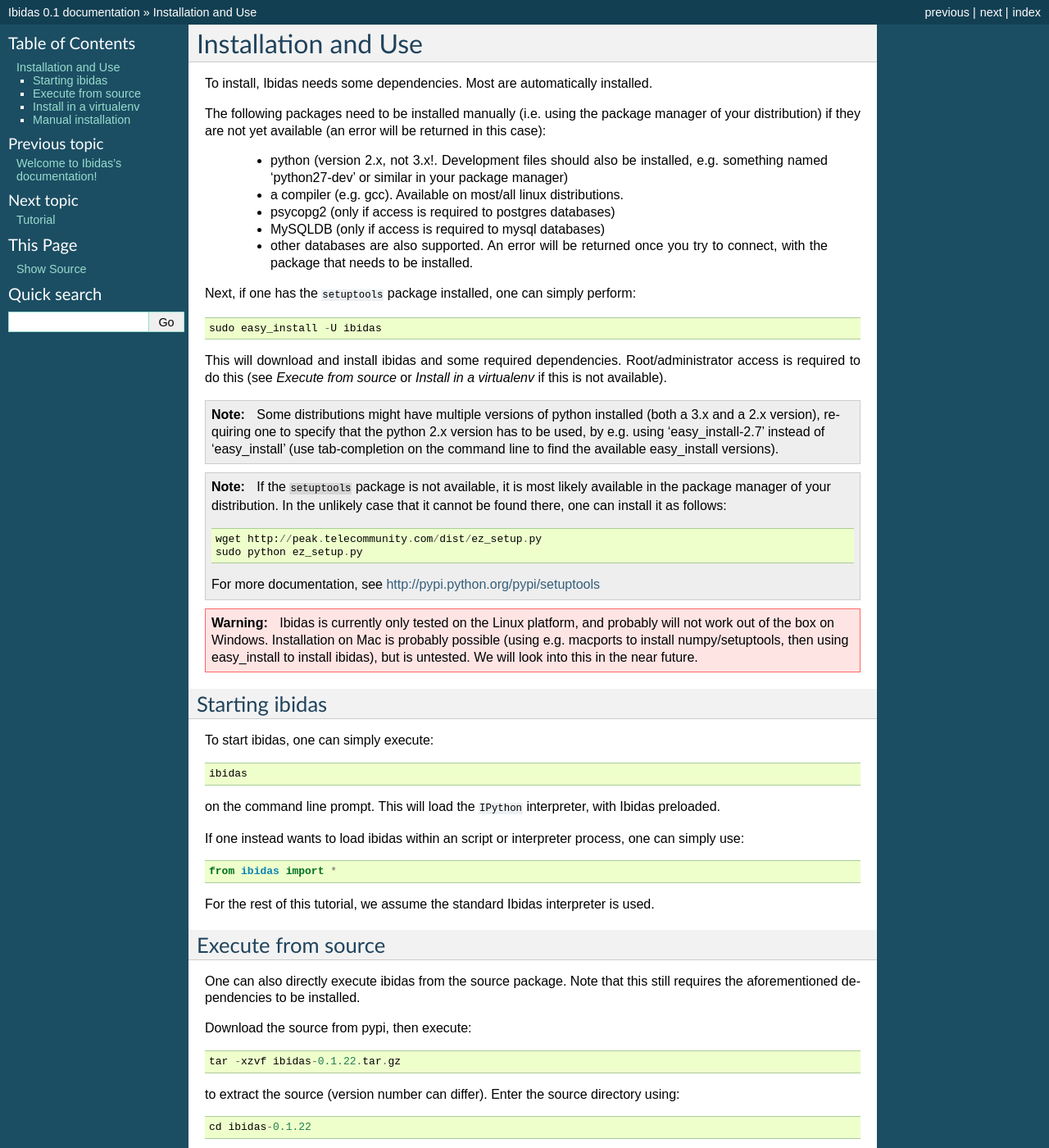
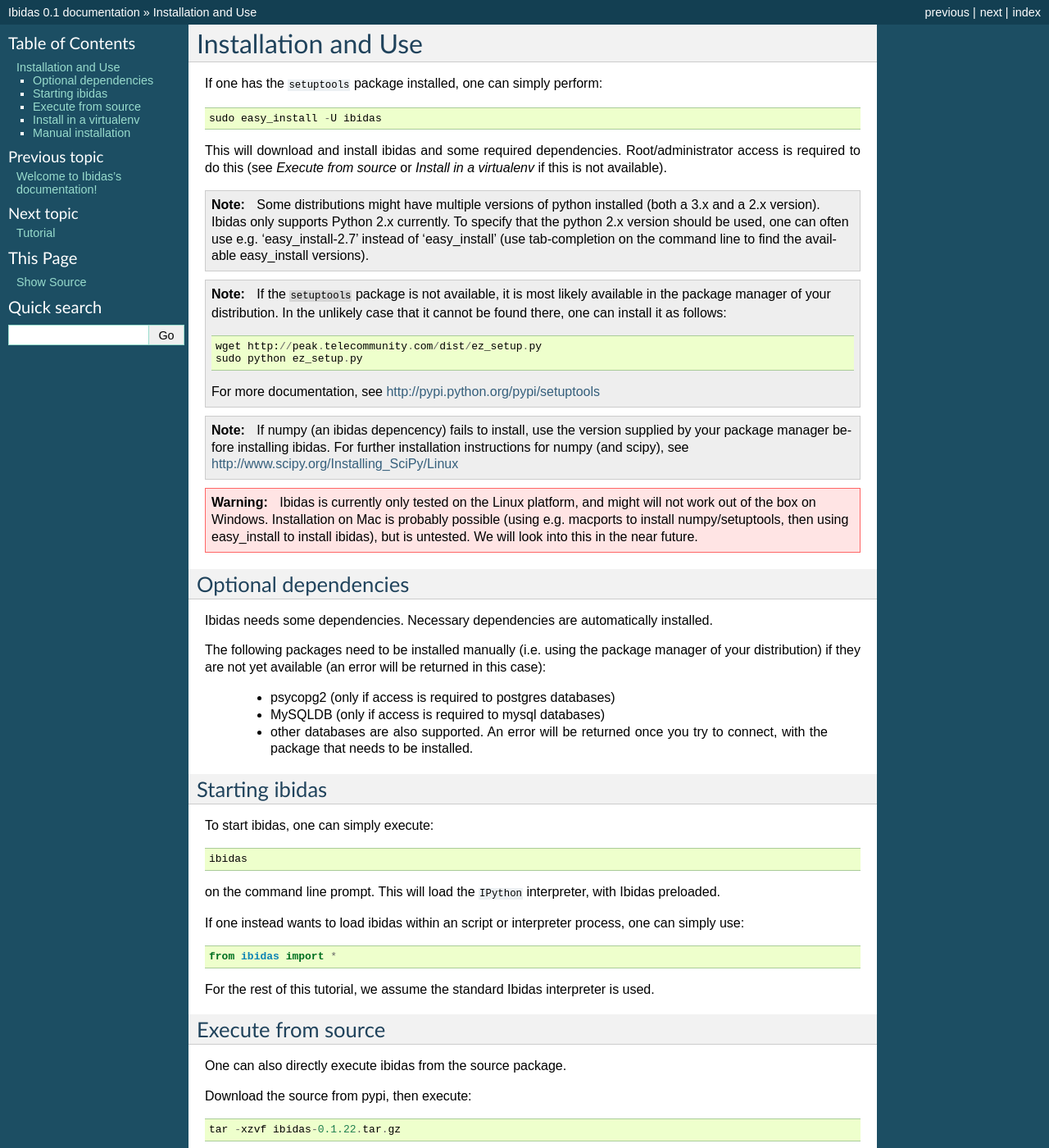
Before and after one commit to mhulsman/ibidas, a Sphinx documentation site: the page built from docs/installation.rst, in a window 1280 px wide and 1400 px high. Shown: the whole window at 82% size. Built offline with Sphinx 7.4.7, drawn with Linux system fonts in a browser that asks for light colours; formulas are drawn with MathJax 3; some of the changed text lies outside the part shown.

Commit message:
Adapt docs

```diff
--- a/docs/installation.rst
+++ b/docs/installation.rst
@@ -1,29 +1,14 @@
 Installation and Use
 ====================
 
-To install, Ibidas needs some dependencies. Most are automatically installed.
-
-The following packages need to be installed manually (i.e. using the package manager of your distribution) if they are not
-yet available (an error will be returned in this case):
-
-    * python (version 2.x, not 3.x!. Development files should also be installed, e.g. something named 'python27-dev' or similar in your package manager)
-
-    * a compiler (e.g. gcc). Available on most/all linux distributions.
-
-    * psycopg2 (only if access is required to postgres databases)
-
-    * MySQLDB (only if access is required to mysql databases)
-
-    * other databases are also supported. An error will be returned once you try to connect, with the package that needs to be installed.
-
-Next, if one has the ``setuptools`` package installed, one can simply perform::
+If one has the ``setuptools`` package installed, one can simply perform::
 
     sudo easy_install -U ibidas
 
 This will download and install ibidas and some required dependencies. Root/administrator access is required to do this (see `Execute from source` or `Install in a virtualenv` if this is not available).
 
 .. note::
-   Some distributions might have multiple versions of python installed (both a 3.x and a 2.x version), requiring one to specify that the python 2.x version has to be used, by e.g. using 'easy_install-2.7'
+   Some distributions might have multiple versions of python installed (both a 3.x and a 2.x version). Ibidas only supports Python 2.x currently. To specify that the python 2.x version should be used, one can often use e.g. 'easy_install-2.7'
    instead of 'easy_install' (use tab-completion on the command line to find the available easy_install versions).
 
 .. note::
@@ -35,9 +20,27 @@
 
    For more documentation, see http://pypi.python.org/pypi/setuptools
 
+.. note::
+   If numpy (an ibidas depencency) fails to install, use the version supplied by your package manager before installing ibidas. For further installation instructions for numpy (and scipy), see http://www.scipy.org/Installing_SciPy/Linux
+
 .. warning::
-   Ibidas is currently only tested on the Linux platform, and probably will not work out of the box on Windows. Installation on Mac is probably possible (using e.g. macports to install numpy/setuptools, then using easy_install to install ibidas), but is untested.
+   Ibidas is currently only tested on the Linux platform, and might will not work out of the box on Windows. Installation on Mac is probably possible (using e.g. macports to install numpy/setuptools, then using easy_install to install ibidas), but is untested.
    We will look into this in the near future.
+
+
+Optional dependencies
+---------------------
+Ibidas needs some dependencies. Necessary dependencies are automatically installed.
+
+The following packages need to be installed manually (i.e. using the package manager of your distribution) if they are not
+yet available (an error will be returned in this case):
+
+    * psycopg2 (only if access is required to postgres databases)
+
+    * MySQLDB (only if access is required to mysql databases)
+
+    * other databases are also supported. An error will be returned once you try to connect, with the package that needs to be installed.
+
 
 Starting ibidas
 ---------------
@@ -58,7 +61,7 @@
 
 Execute from source
 -------------------
-One can also directly execute ibidas from the source package. Note that this still requires the aforementioned dependencies to be installed.
+One can also directly execute ibidas from the source package.
 
 Download the source from pypi, then execute::
 
@@ -73,6 +76,10 @@
     ./run
 
 This will install possible dependencies locally.
+
+.. note::
+   If one of the dependencies (e.g. numpy) fails to install, use your package manager to install these dependencies. For further installation instructions for numpy (and scipy), see http://www.scipy.org/Installing_SciPy/Linux. Another option
+   is to use a virtualenv (see below).
 
 By executing in the source directory::
 
@@ -106,6 +114,8 @@
 
     ibidas
 
+.. note::
+    Numpy/Scipy require quite a few libraries to be installed on the system in order to buiild. Look at http://www.scipy.org/Installing_SciPy/Linux for instructions on how to install these packages without root access.
 
 .. warning::
     We encountered some errors in installing the sqlalchemy dependency. This could simply be solved by installing the dependency manually, before installing ibidas::
```
Also changed, not shown: other parts of docs/installation.rst (+2 -1 lines), 1 other file.
